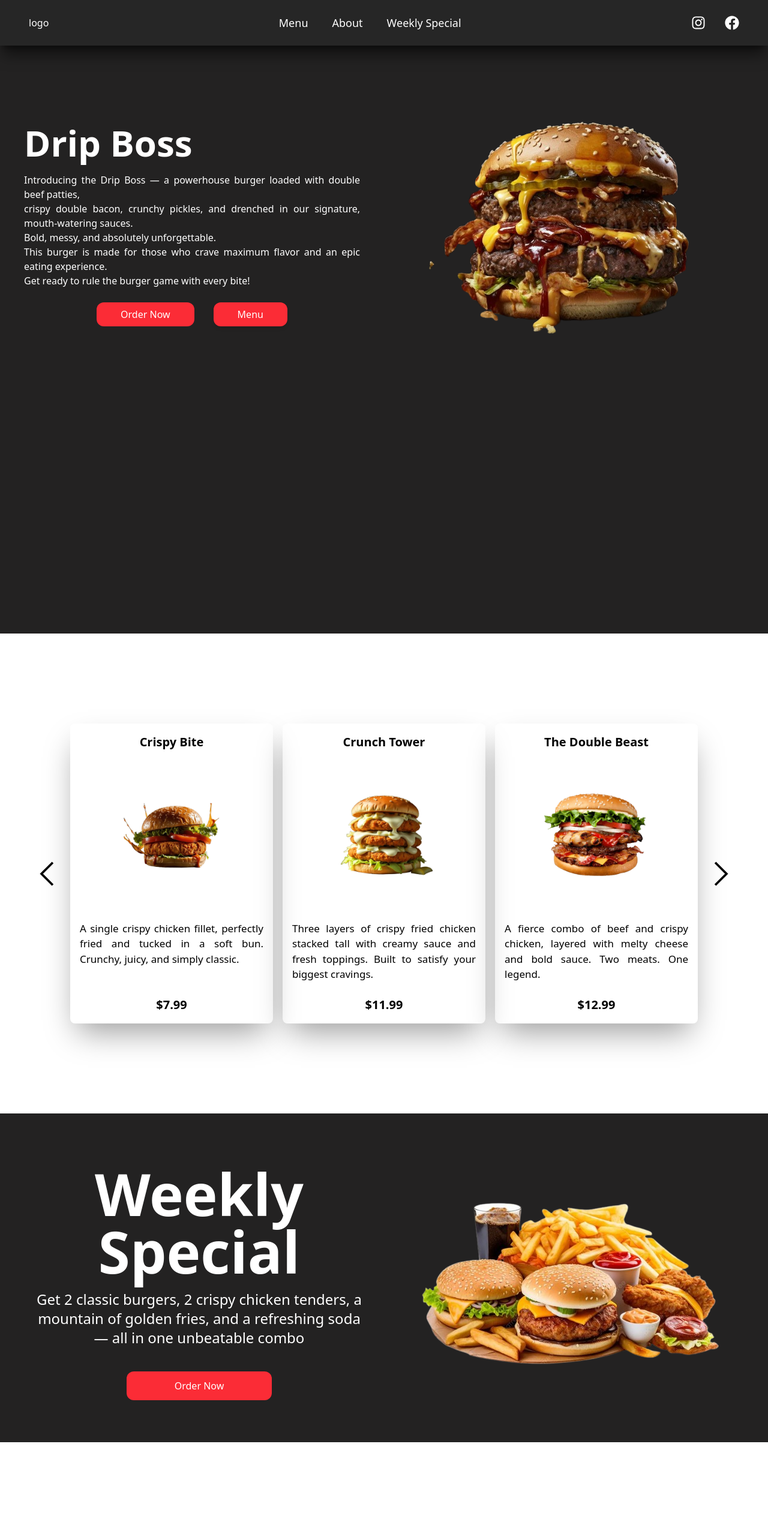
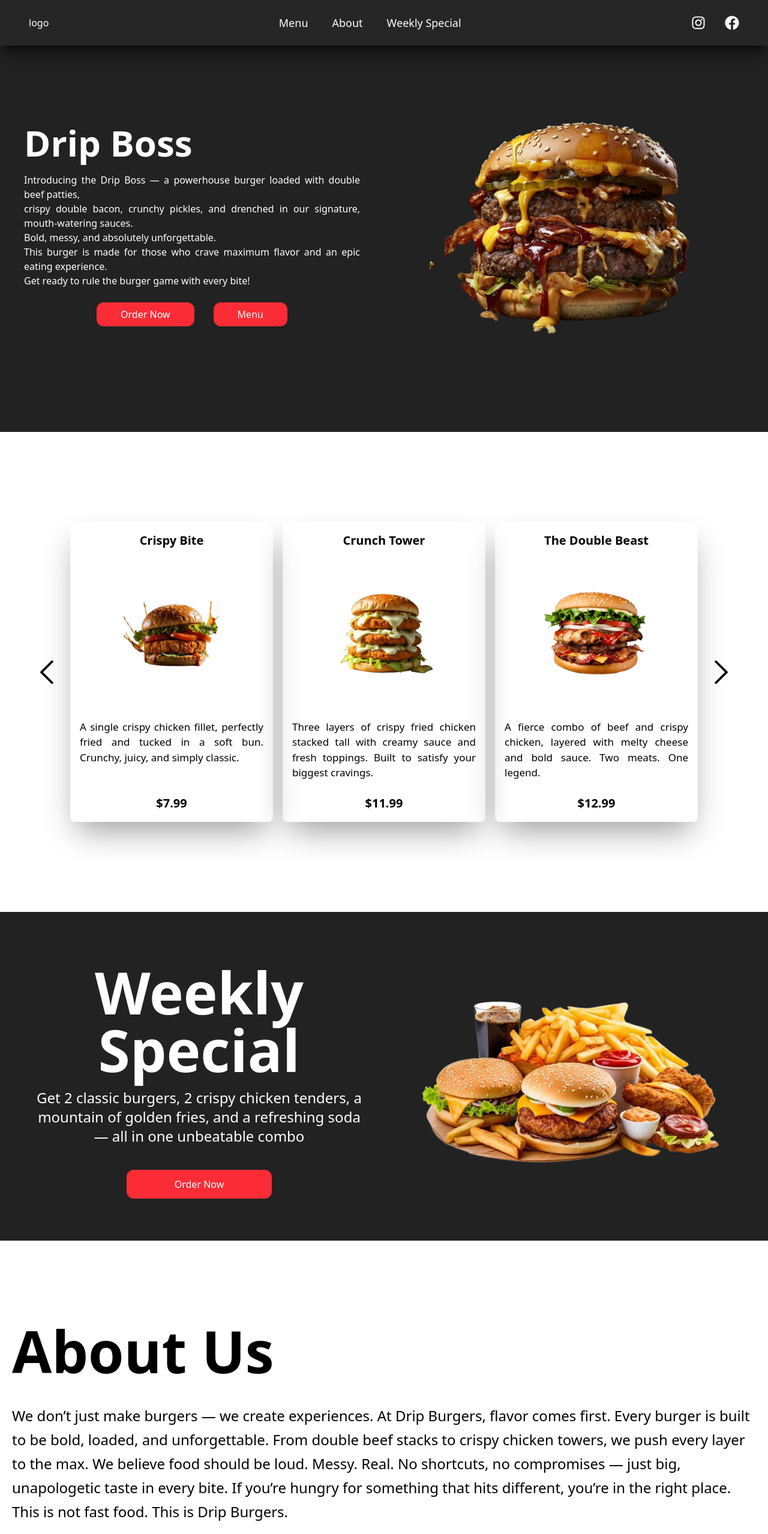
Before and after one commit to Juanagudelo9007/react-landing, a React (Vite) app: page / in a window 1280 px wide. Shown: the top 2557 px of the page at 60% size. Built offline with nearby package versions, Linux system fonts and the light colour scheme.

Commit message:
second component animated fordesktop

```diff
--- a/src/components/About.jsx
+++ b/src/components/About.jsx
@@ -2,7 +2,7 @@ import React from "react";
 
 const About = () => {
   return (
-    <div className="bg-white flex px-6 py-16 min-h-screen">
+    <div className="bg-white flex px-5 py-14 min-h-screen">
       <div id="about">
         <h1 className="text-8xl font-extrabold mb-10 mt-20">About Us</h1>
         <p className="text-2xl leading-10">
--- a/src/components/Hero.jsx
+++ b/src/components/Hero.jsx
@@ -17,8 +17,7 @@ const Hero = () => {
     offset: ["start start", "end start"],
   });
 
-
-  const opacity = useTransform(scrollYProgress, [0, 0.6], [1, 0]);
+  const opacity = useTransform(scrollYProgress, [0, 0.7], [1, 0]);
 
   const text = [
     "Introducing the Drip Boss — a powerhouse burger loaded with double beef patties,",
@@ -30,10 +29,10 @@ const Hero = () => {
   const baseDelay = 0.2 + 0.2;
 
   return (
-    <section className="mt-32 w-full min-h-screen" ref={ref}>
+    <section className="mt-32 w-full h-[700]" ref={ref}>
       <motion.div
         className="grid grid-cols-1 md:grid-cols-2"
-        style={{  opacity }}
+        style={{ opacity }}
       >
         <div className="p-10 ">
           <motion.h1
--- a/src/components/Menu.jsx
+++ b/src/components/Menu.jsx
@@ -1,4 +1,4 @@
-import React, { useState, useContext } from "react";
+import React, { useState, useContext,useRef } from "react";
 import img1 from "../img/burger1.png";
 import img2 from "../img/burger2.png";
 import img3 from "../img/burger3.png";
@@ -7,7 +7,7 @@ import img5 from "../img/burger5.png";
 import img6 from "../img/5-removebg-preview.png";
 import { GrNext, GrPrevious } from "react-icons/gr";
 import { OrderContext } from "../Context/ContextP";
-import { motion } from "framer-motion";
+import { motion,useScroll, useTransform } from "framer-motion";
 
 const cards = [
   {
@@ -80,10 +80,25 @@ const Menu = () => {
     setIndex((prev) => (prev - 1 + cards.length) % cards.length);
   };
 
+  const ref = useRef(null);
+  const { scrollYProgress } = useScroll({
+    target: ref,
+    offset: ["start 90%", "center 70%"],
+  });
+
+  const scale = useTransform(scrollYProgress, [0, 1], [0.7, 1]);
+  const opacity = useTransform(scrollYProgress, [0, 1], [0, 1]);
+  const y = useTransform(scrollYProgress, [0, 1], [40, 0]);
+
   return (
-    <div className="w-full min-h-screen bg-white">
+    <div
+    ref={ref}
+      className="w-full min-h-screen bg-white"
+
+    >
       {/* Big Screen */}
-      <div
+      <motion.div
+      style={{scale,opacity,y }}
         id="menu"
         className="hidden md:flex items-center justify-center space-x-4 p-14 h-screen"
       >
@@ -134,7 +149,7 @@ const Menu = () => {
         >
           <GrNext className="text-[45px]" />
         </motion.button>
-      </div>
+      </motion.div>
 
       {/* Mobile */}
       <div className="md:hidden flex overflow-x-auto snap-x snap-mandatory space-x-4 px-4 py-10">
```
